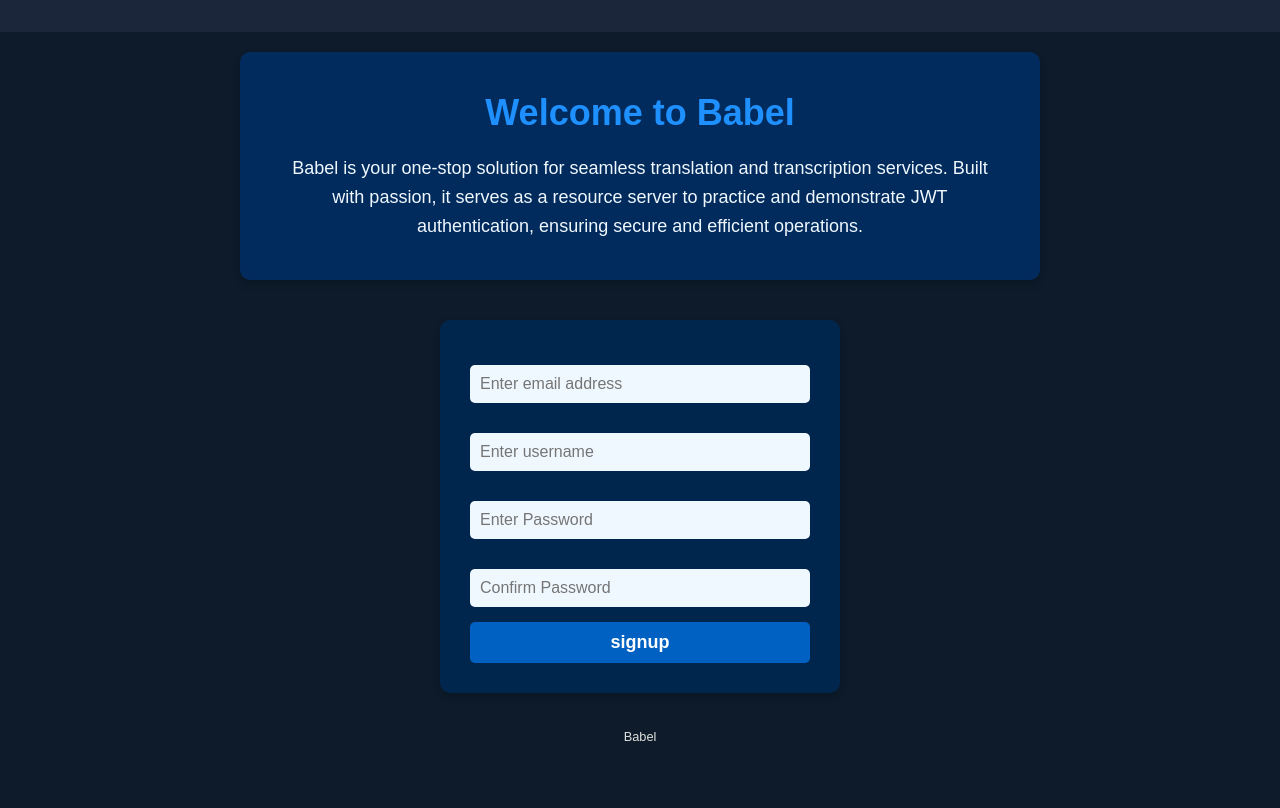
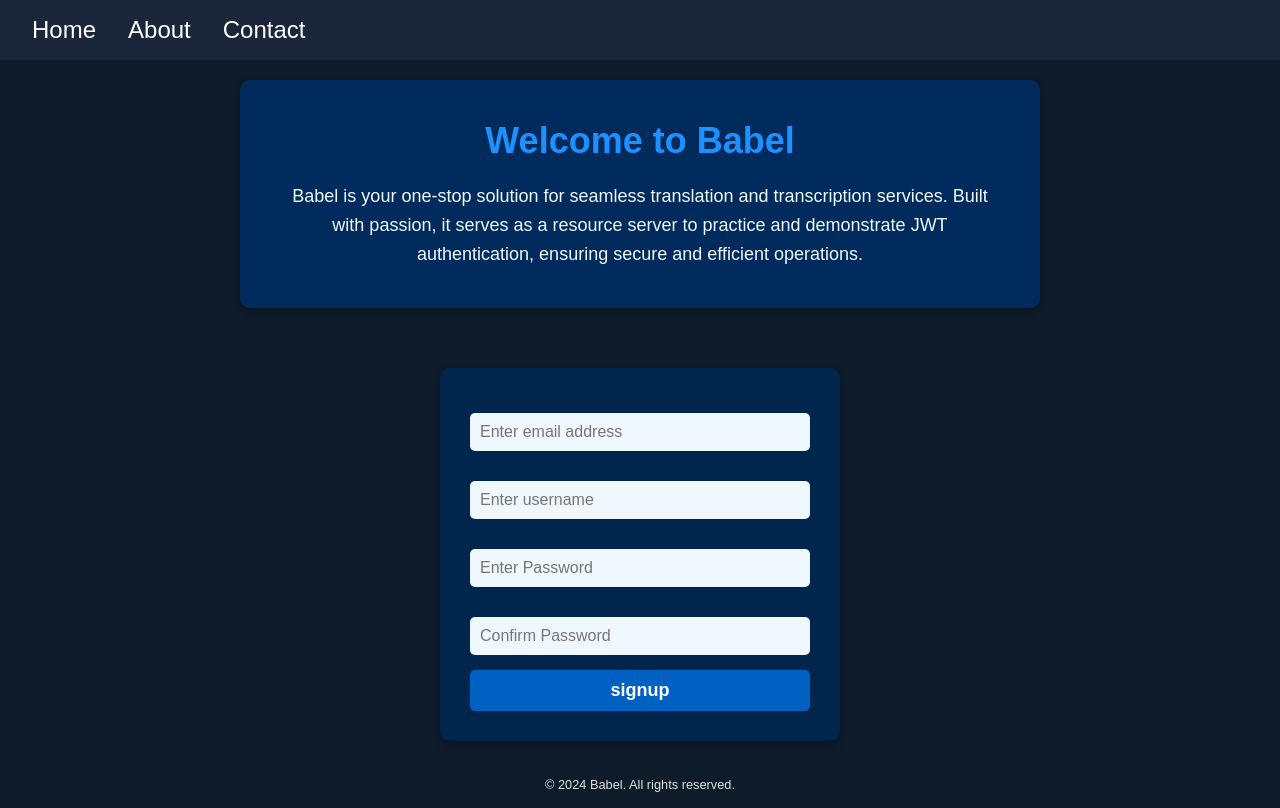
Before and after one commit to parthacharyaaaaa/Babel, a Flask app: page /signup in a window 1280 px wide. Before the commit the page ends 741 px from the top, so only its background shows below. Run offline with Flask 3, Linux system fonts and the light colour scheme; parts of the project's set-up code (start-up, migrations or seed data) failed here and were passed over; some web fonts are replaced.

Commit message:
Updates base template to include header and footer

```diff
--- a/babel/templates/base.html
+++ b/babel/templates/base.html
@@ -11,14 +11,28 @@
 </head>
 
 <body>
+    <!-- HEADER -->
     <header>
+        <nav>
+            <ul>
+                <li><a href="/">Home</a></li>
+                <li><a href="/about">About</a></li>
+                <li><a href="/contact">Contact</a></li>
+            </ul>
+        </nav>
+    </header>
 
-    </header>
-    {% block content %}
-    {% endblock %}
+    <!-- MAIN CONTENT -->
+    <main>
+        {% block content %}
+        {% endblock %}
+    </main>
+
+    <!-- FOOTER -->
     <footer>
-        Babel
+        <p>&copy; 2024 Babel. All rights reserved.</p>
     </footer>
+
     <script type="text/javascript" src="{{url_for('static', filename='scripts/silent_reauth.js')}}"></script>
 </body>
 
```
